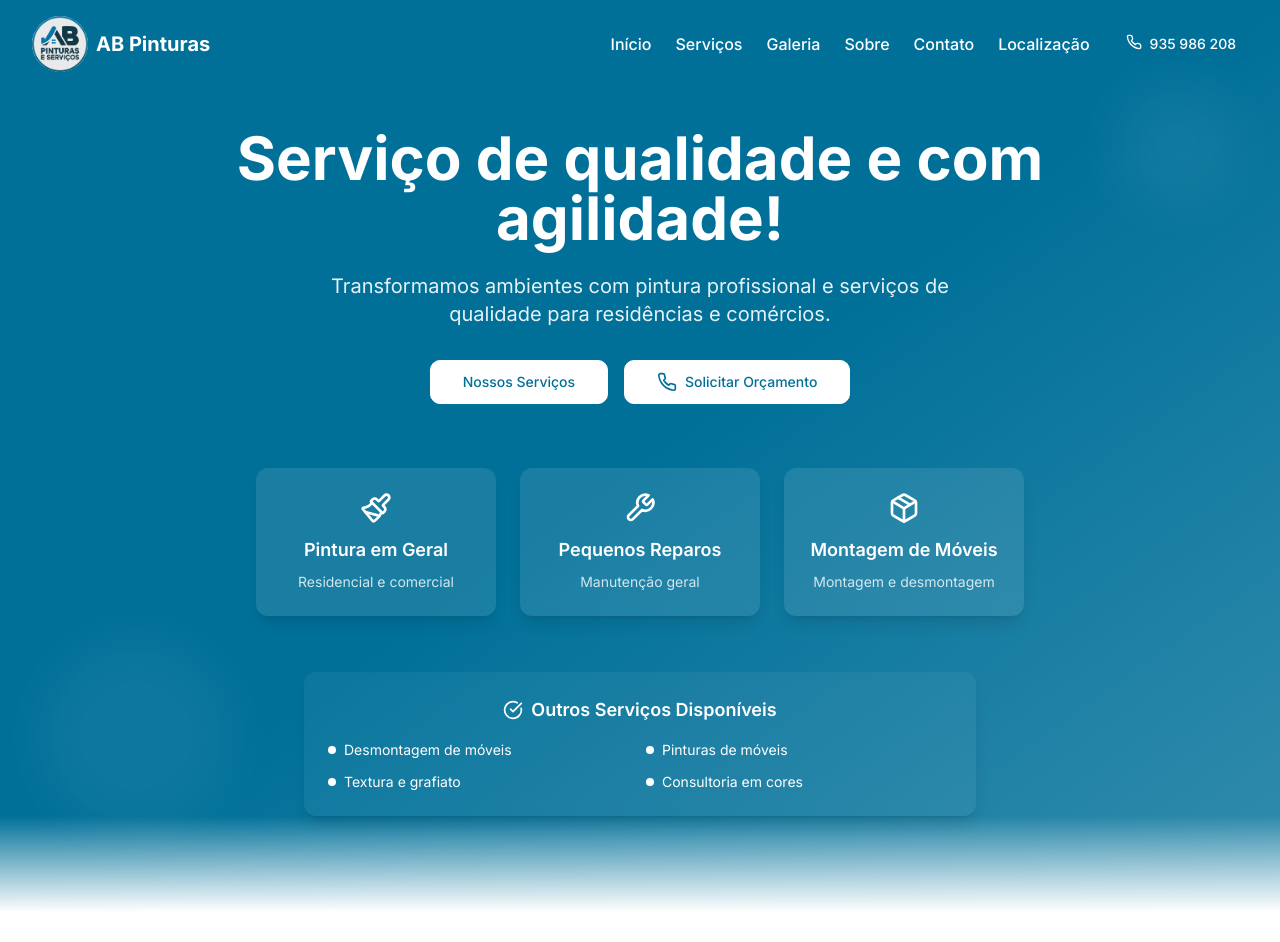
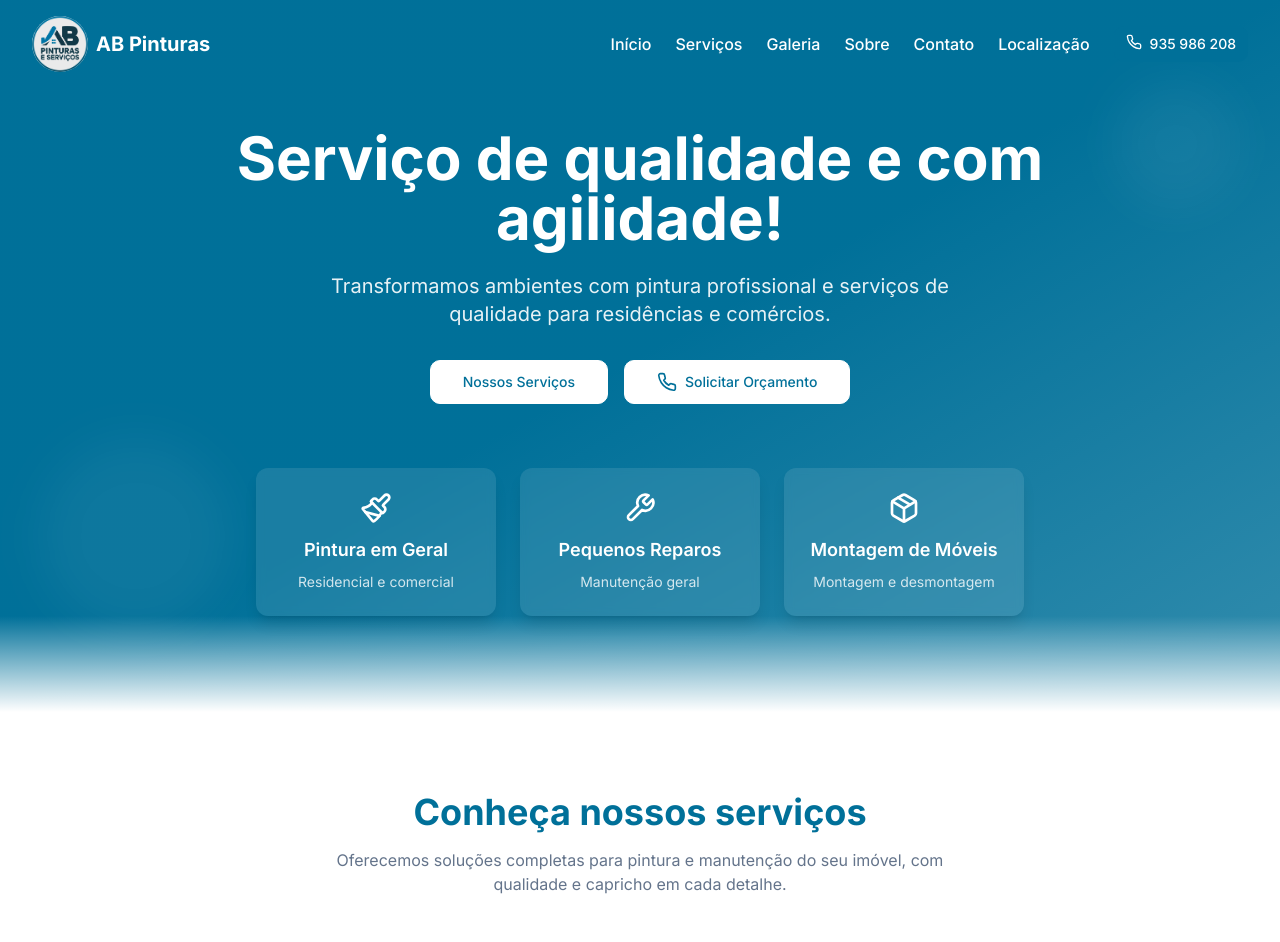
Before and after one commit to Faccin27/AB_Pinturas, a Next.js app: page / in a window 1280 px wide. Shown: the top 942 px of the page. Built offline with nearby package versions, Linux system fonts and the light colour scheme.

Commit message:
fix: removed additional services list

```diff
--- a/components/hero-section.tsx
+++ b/components/hero-section.tsx
@@ -59,7 +59,7 @@
           </div>
 
           {/* Additional services list */}
-          <div className="pt-6">
+          {/* <div className="pt-6">
             <div className="bg-white/5 backdrop-blur-sm rounded-lg p-6 max-w-2xl mx-auto shadow-lg hover:-translate-y-2 transition-all duration-200">
               <h3 className="text-lg font-semibold mb-4 flex items-center justify-center gap-2">
                 <CheckCircle className="h-5 w-5" />
@@ -76,7 +76,7 @@
                 )}
               </div>
             </div>
-          </div>
+          </div> */}
         </div>
       </div>
 
```
